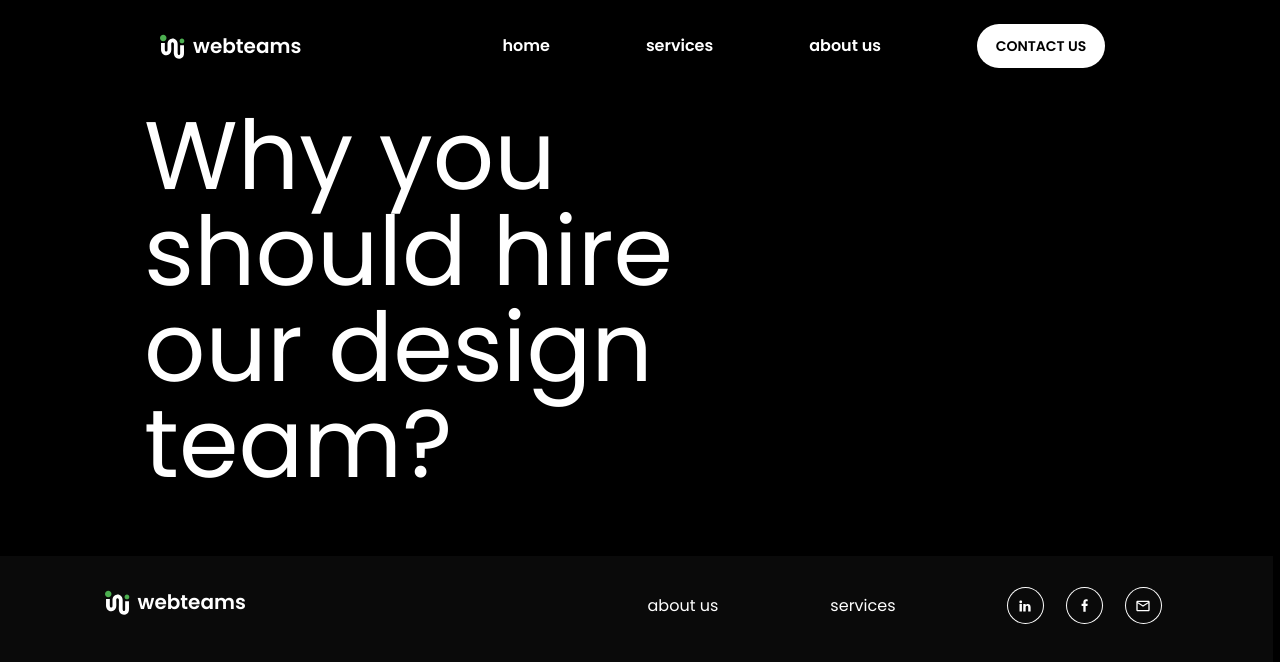
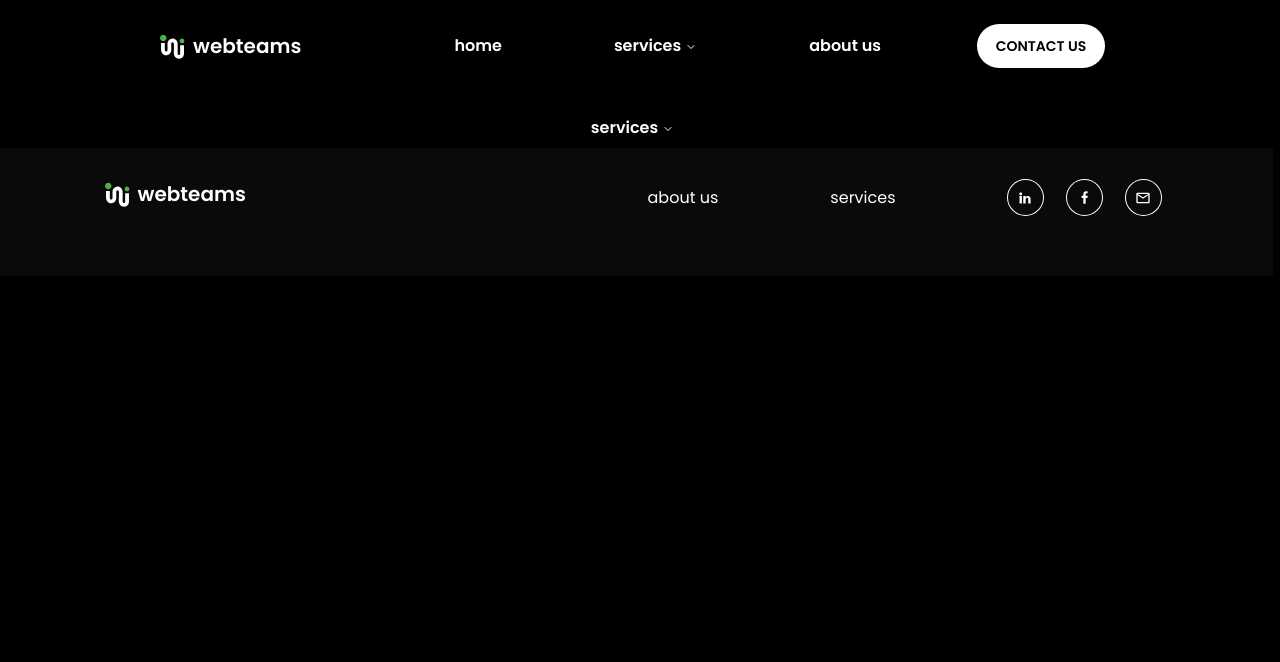
Before and after one commit to usmaniqbal998/WebteamsDev, a Next.js app: page /test in a window 1280 px wide. Shown: the top 662 px of the page. Built offline with nearby package versions, Linux system fonts and the light colour scheme.

Commit message:
feat: services dropdown

```diff
--- a/package.json
+++ b/package.json
@@ -11,6 +11,7 @@
     "@hookform/resolvers": "^3.3.4",
     "@radix-ui/react-accordion": "^1.1.2",
     "@radix-ui/react-dialog": "^1.0.5",
+    "@radix-ui/react-navigation-menu": "^1.1.4",
     "@radix-ui/react-slot": "^1.0.2",
     "axios": "^1.6.8",
     "class-variance-authority": "^0.7.0",
--- /dev/null
+++ b/src/Components/ServiceDropdown.tsx
@@ -0,0 +1,87 @@
+'use client'
+
+import {
+  NavigationMenu,
+  NavigationMenuContent,
+  NavigationMenuItem,
+  NavigationMenuLink,
+  NavigationMenuTrigger
+} from '@/Components/ui/navigation-menu'
+import { usePathname } from 'next/navigation'
+import Link from 'next/link'
+import { cn } from '@/Util'
+
+const menuItems: Omit<MenuItemProps, 'isSelected'>[] = [
+  {
+    href: '/services/design',
+    title: 'Design',
+    description: 'Looking for award-winning design teams? look no more!'
+  },
+  {
+    href: '/services/web',
+    title: 'Web Development',
+    description: 'Grow your business with fully tailored Web Apps'
+  },
+  {
+    href: '/services/modile',
+    title: 'Mobile App Development',
+    description: 'Grow your business with fully tailored MobileApps'
+  }
+]
+
+export const ServiceDropdown = () => {
+  const pathName = usePathname()
+  const isServicePage = pathName.startsWith('/services')
+
+  return (
+    <div>
+      <NavigationMenu>
+        <NavigationMenuItem className='bg-black'>
+          <NavigationMenuTrigger
+            data-selected={isServicePage}
+            className={cn(
+              'bg-black text-base font-semibold hover:bg-neutral-600 hover:text-white active:bg-black',
+              'data-[selected=true]:text-[#CEDCF6]'
+            )}
+          >
+            services
+          </NavigationMenuTrigger>
+          <NavigationMenuContent className='flex flex-col gap-4 bg-black p-4 '>
+            {menuItems.map(item => (
+              <MenuItem
+                key={item.href}
+                href={item.href}
+                description={item.description}
+                title={item.title}
+                isSelected={item.href === pathName}
+              />
+            ))}
+          </NavigationMenuContent>
+        </NavigationMenuItem>
+      </NavigationMenu>
+    </div>
+  )
+}
+
+type MenuItemProps = {
+  href: string
+  title: string
+  description: string
+  isSelected: boolean
+}
+
+const MenuItem = (props: MenuItemProps) => (
+  <NavigationMenuLink
+    data-selected={props.isSelected}
+    asChild
+    className={cn(
+      'group flex w-64 flex-col bg-black p-4 text-white hover:bg-neutral-600 transition-colors duration-300 rounded-xl',
+      'data-[selected=true]:bg-neutral-600'
+    )}
+  >
+    <Link href={props.href}>
+      <span className='font-bold'>{props.title}</span>
+      <p className='text-sm text-neutral-300 '>{props.description}</p>
+    </Link>
+  </NavigationMenuLink>
+)
--- a/src/Components/TopNav.tsx
+++ b/src/Components/TopNav.tsx
@@ -6,6 +6,7 @@
 import Image from 'next/image'
 import { usePathname } from 'next/navigation'
 import Link from 'next/link'
+import { ServiceDropdown } from '@/Components/ServiceDropdown'
 
 export const TopNav = (props: { className?: string }) => {
   const pathname = usePathname()
@@ -24,9 +25,7 @@
         <MenuButton href='/' regex='^\/$'>
           home
         </MenuButton>
-        <MenuButton href='/services' regex='^\/services'>
-          services
-        </MenuButton>
+        <ServiceDropdown />
         <MenuButton href='/about' regex='^\/about$'>
           about us
         </MenuButton>
--- /dev/null
+++ b/src/Components/ui/navigation-menu.tsx
@@ -0,0 +1,129 @@
+/* eslint-disable react/prop-types */
+import * as React from 'react'
+import * as NavigationMenuPrimitive from '@radix-ui/react-navigation-menu'
+import { cva } from 'class-variance-authority'
+import { ChevronDown } from 'lucide-react'
+
+import { cn } from '@/Util'
+
+const NavigationMenu = React.forwardRef<
+  React.ElementRef<typeof NavigationMenuPrimitive.Root>,
+  React.ComponentPropsWithoutRef<typeof NavigationMenuPrimitive.Root>
+>(({ className, children, ...props }, ref) => (
+  <NavigationMenuPrimitive.Root
+    ref={ref}
+    className={cn(
+      'relative z-10 flex max-w-max flex-1 items-center justify-center',
+      className
+    )}
+    {...props}
+  >
+    {children}
+    <NavigationMenuViewport />
+  </NavigationMenuPrimitive.Root>
+))
+NavigationMenu.displayName = NavigationMenuPrimitive.Root.displayName
+
+const NavigationMenuList = React.forwardRef<
+  React.ElementRef<typeof NavigationMenuPrimitive.List>,
+  React.ComponentPropsWithoutRef<typeof NavigationMenuPrimitive.List>
+>(({ className, ...props }, ref) => (
+  <NavigationMenuPrimitive.List
+    ref={ref}
+    className={cn(
+      'group flex flex-1 list-none items-center justify-center space-x-1',
+      className
+    )}
+    {...props}
+  />
+))
+NavigationMenuList.displayName = NavigationMenuPrimitive.List.displayName
+
+const NavigationMenuItem = NavigationMenuPrimitive.Item
+
+const navigationMenuTriggerStyle = cva(
+  'group inline-flex h-10 w-max items-center justify-center rounded-md bg-background px-4 py-2 text-sm font-medium transition-colors data-[state=open]:bg-accent/50 hover:bg-accent hover:text-accent-foreground disabled:pointer-events-none disabled:opacity-50'
+)
+
+const NavigationMenuTrigger = React.forwardRef<
+  React.ElementRef<typeof NavigationMenuPrimitive.Trigger>,
+  React.ComponentPropsWithoutRef<typeof NavigationMenuPrimitive.Trigger>
+>(({ className, children, ...props }, ref) => (
+  <NavigationMenuPrimitive.Trigger
+    ref={ref}
+    className={cn(navigationMenuTriggerStyle(), 'group', className)}
+    {...props}
+  >
+    {children}{' '}
+    <ChevronDown
+      className='relative top-[1px] ml-1 size-3 transition duration-200 group-data-[state=open]:rotate-180'
+      aria-hidden='true'
+    />
+  </NavigationMenuPrimitive.Trigger>
+))
+NavigationMenuTrigger.displayName = NavigationMenuPrimitive.Trigger.displayName
+
+const NavigationMenuContent = React.forwardRef<
+  React.ElementRef<typeof NavigationMenuPrimitive.Content>,
+  React.ComponentPropsWithoutRef<typeof NavigationMenuPrimitive.Content>
+>(({ className, ...props }, ref) => (
+  <NavigationMenuPrimitive.Content
+    ref={ref}
+    className={cn(
+      'left-0 top-0 w-full data-[motion^=from-]:animate-in data-[motion^=to-]:animate-out data-[motion^=from-]:fade-in data-[motion^=to-]:fade-out data-[motion=from-end]:slide-in-from-right-52 data-[motion=from-start]:slide-in-from-left-52 data-[motion=to-end]:slide-out-to-right-52 data-[motion=to-start]:slide-out-to-left-52 md:absolute md:w-auto ',
+      className
+    )}
+    {...props}
+  />
+))
+NavigationMenuContent.displayName = NavigationMenuPrimitive.Content.displayName
+
+const NavigationMenuLink = NavigationMenuPrimitive.Link
+
+const NavigationMenuViewport = React.forwardRef<
+  React.ElementRef<typeof NavigationMenuPrimitive.Viewport>,
+  React.ComponentPropsWithoutRef<typeof NavigationMenuPrimitive.Viewport>
+>(({ className, ...props }, ref) => (
+  <div className={cn('absolute left-0 top-full flex justify-center')}>
+    <NavigationMenuPrimitive.Viewport
+      className={cn(
+        'origin-top-center relative mt-1.5 h-[var(--radix-navigation-menu-viewport-height)] w-full overflow-hidden rounded-md border bg-popover text-popover-foreground shadow-lg data-[state=open]:animate-in data-[state=closed]:animate-out data-[state=closed]:zoom-out-95 data-[state=open]:zoom-in-90 md:w-[var(--radix-navigation-menu-viewport-width)]',
+        className
+      )}
+      ref={ref}
+      {...props}
+    />
+  </div>
+))
+NavigationMenuViewport.displayName =
+  NavigationMenuPrimitive.Viewport.displayName
+
+const NavigationMenuIndicator = React.forwardRef<
+  React.ElementRef<typeof NavigationMenuPrimitive.Indicator>,
+  React.ComponentPropsWithoutRef<typeof NavigationMenuPrimitive.Indicator>
+>(({ className, ...props }, ref) => (
+  <NavigationMenuPrimitive.Indicator
+    ref={ref}
+    className={cn(
+      'top-full z-[1] flex h-1.5 items-end justify-center overflow-hidden data-[state=visible]:animate-in data-[state=hidden]:animate-out data-[state=hidden]:fade-out data-[state=visible]:fade-in',
+      className
+    )}
+    {...props}
+  >
+    <div className='relative top-[60%] size-2 rotate-45 rounded-tl-sm bg-border shadow-md' />
+  </NavigationMenuPrimitive.Indicator>
+))
+NavigationMenuIndicator.displayName =
+  NavigationMenuPrimitive.Indicator.displayName
+
+export {
+  navigationMenuTriggerStyle,
+  NavigationMenu,
+  NavigationMenuList,
+  NavigationMenuItem,
+  NavigationMenuContent,
+  NavigationMenuTrigger,
+  NavigationMenuLink,
+  NavigationMenuIndicator,
+  NavigationMenuViewport
+}
--- a/src/app/globals.css
+++ b/src/app/globals.css
@@ -122,3 +122,7 @@
   -webkit-text-fill-color: white;
   -webkit-box-shadow: 0 0 0px 40rem #000 inset;
 }
+
+li {
+  list-style-type: none;
+}
--- a/src/app/test/page.tsx
+++ b/src/app/test/page.tsx
@@ -1,7 +1,5 @@
-import { WhySection } from '@/Session/WhySection'
+import { ServiceDropdown } from '@/Components/ServiceDropdown'
 
 export default function test() {
-  return (
-    <WhySection reasons={[]} question='Why you should hire our design team?' />
-  )
+  return <ServiceDropdown />
 }
```
Also changed, not shown: .eslintrc.json, 1 other file (tests, documents, lock files or other folders).
